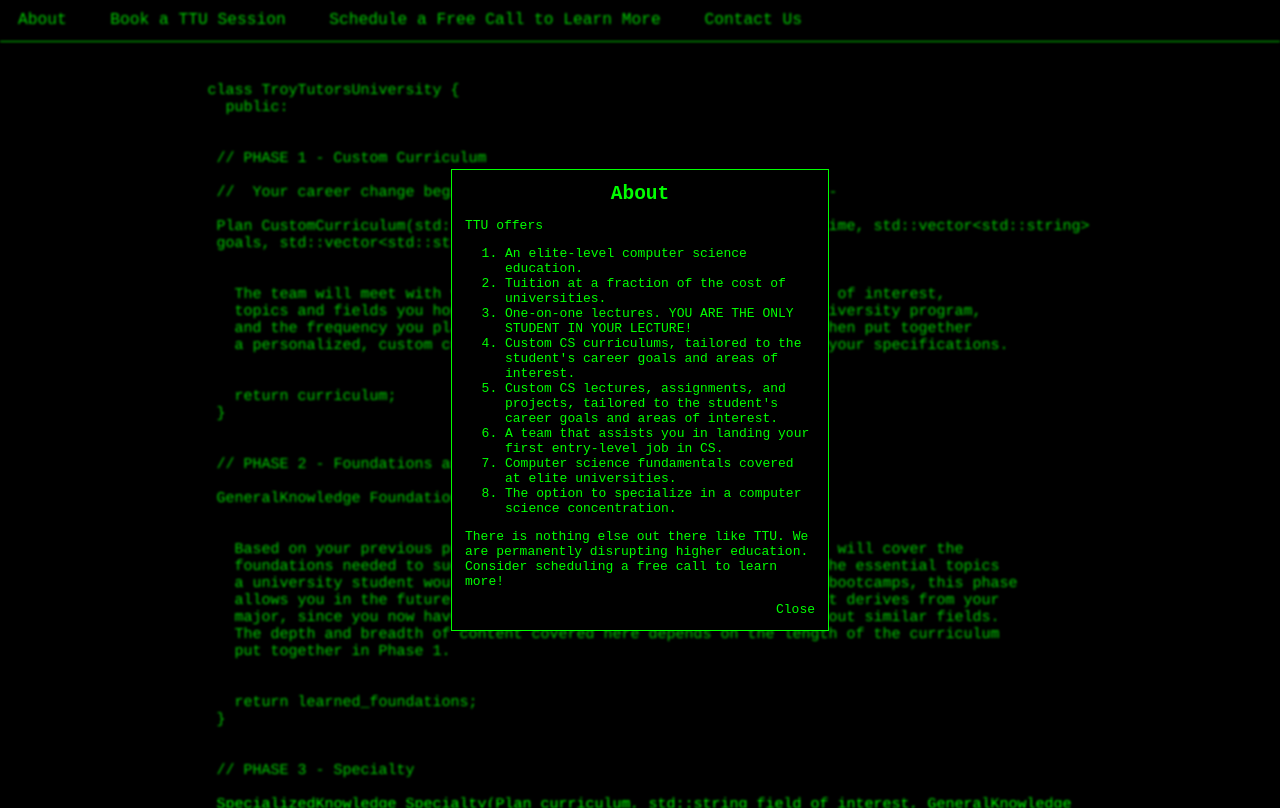
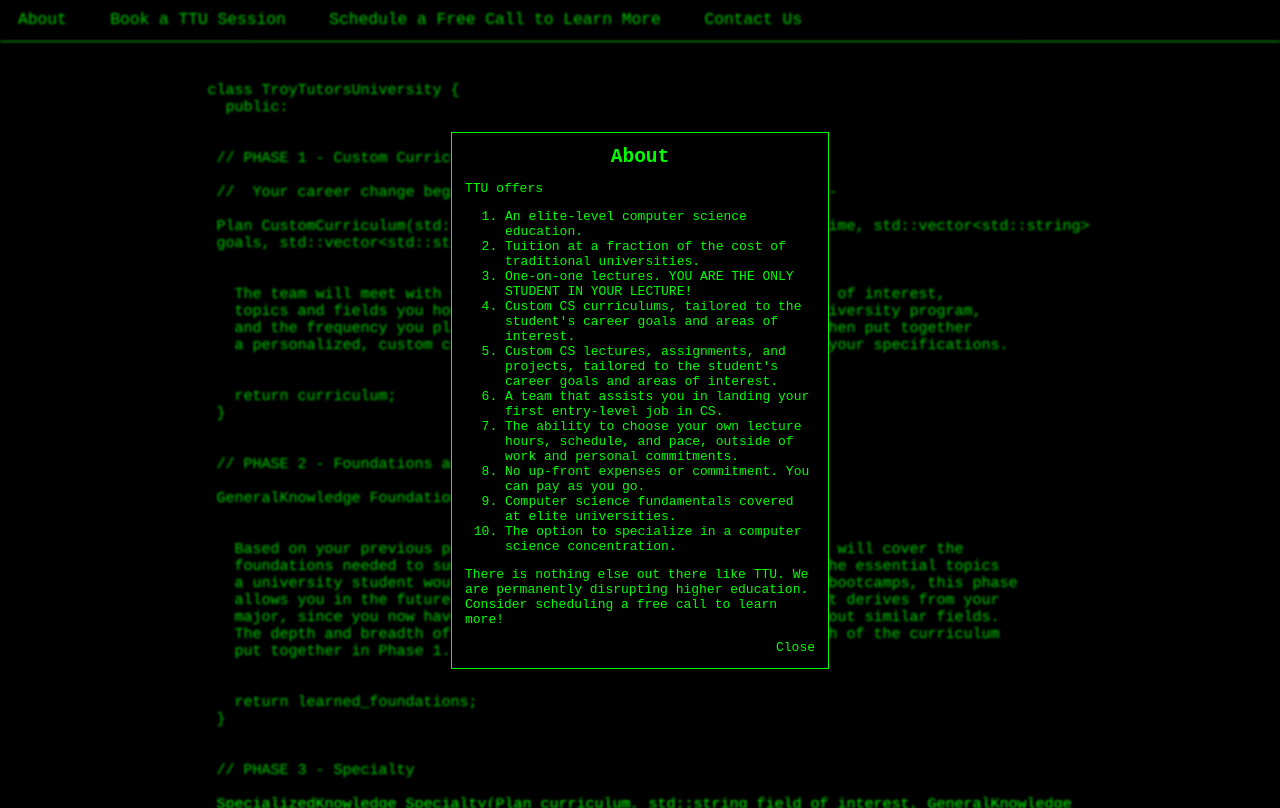
Before and after one commit to zacknawrocki/University, a plain HTML site: page index.html in a window 1280 px wide. Both pictures are taken after a click on the link "About". Drawn offline with Linux system fonts and the light colour scheme; a web font is replaced by a local one.

Commit message:
Update index.html

```diff
--- a/index.html
+++ b/index.html
@@ -145,11 +145,13 @@
 					TTU offers
 					 <ol type="1">
 						  <li>An elite-level computer science education.
-						  <li>Tuition at a fraction of the cost of universities.</li>
+						  <li>Tuition at a fraction of the cost of traditional universities.</li>
 						  <li>One-on-one lectures. YOU ARE THE ONLY STUDENT IN YOUR LECTURE!</li>
 						  <li>Custom CS curriculums, tailored to the student's career goals and areas of interest.</li>
 						  <li>Custom CS lectures, assignments, and projects, tailored to the student's career goals and areas of interest.</li>
 						  <li>A team that assists you in landing your first entry-level job in CS.</li>
+						  <li>The ability to choose your own lecture hours, schedule, and pace, outside of work and personal commitments.</li>
+						  <li>No up-front expenses or commitment. You can pay as you go.
 						  <li>Computer science fundamentals covered at elite universities.</li>
 						  <li>The option to specialize in a computer science concentration.</li>
 						</ol>
```
